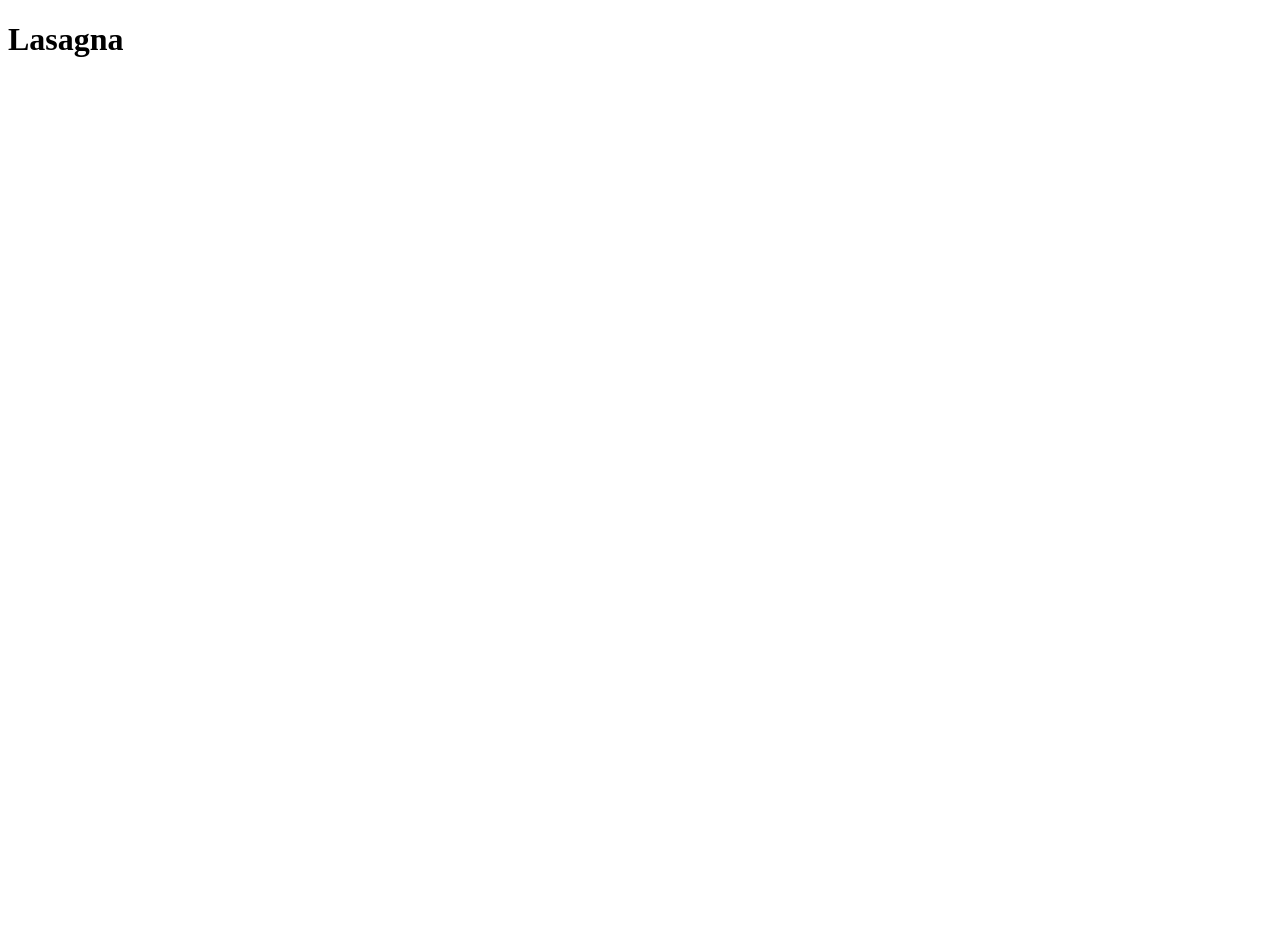
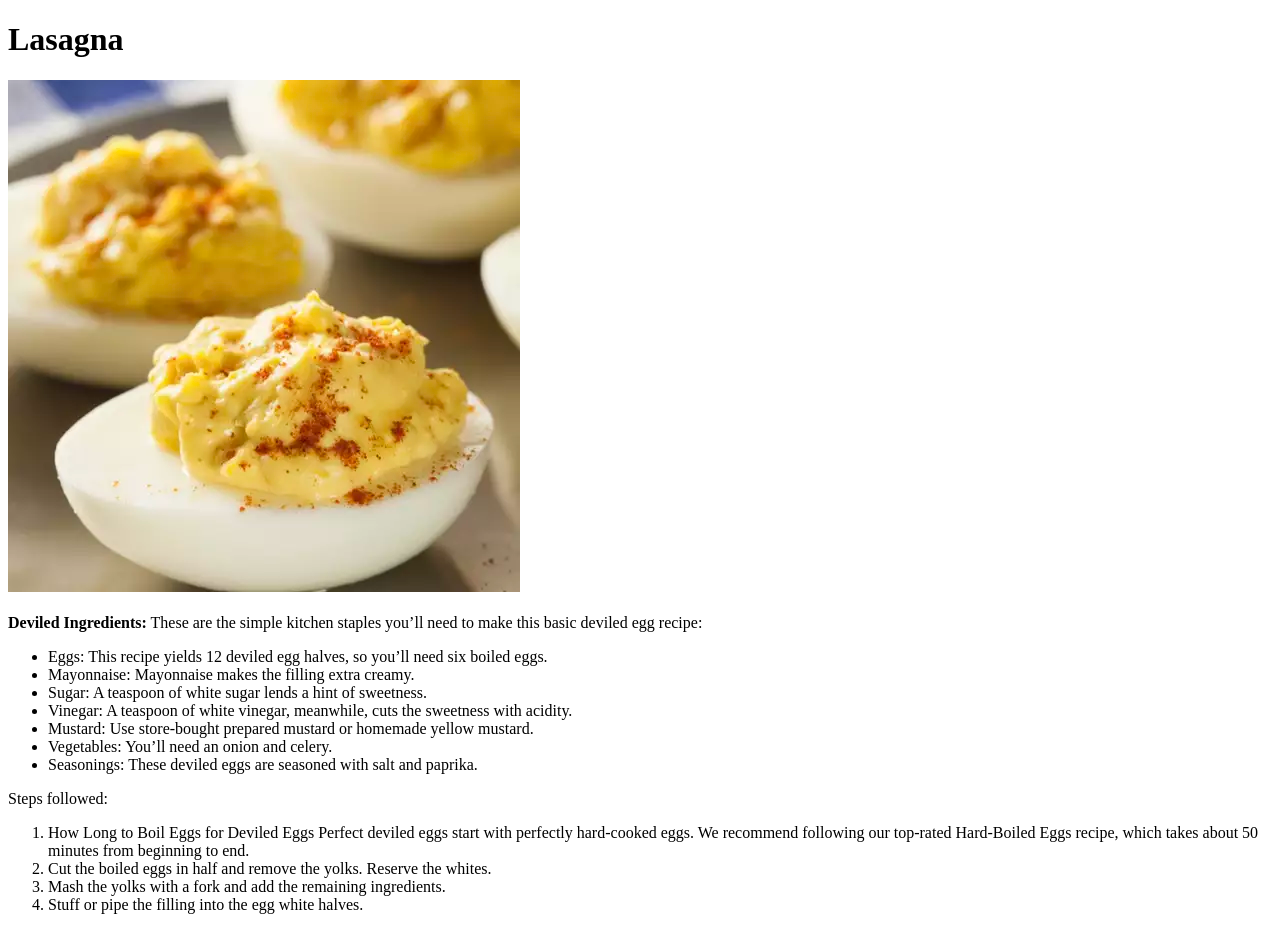
Before and after one commit to phaxier/odin-recipes, a plain HTML site: page recipes/lasagna.html in a window 1280 px wide. Before the commit the page ends 800 px from the top, so only its background shows below. Drawn offline with Linux system fonts and the light colour scheme.

Commit message:
index.html

```diff
--- a/recipes/lasagna.html
+++ b/recipes/lasagna.html
@@ -8,5 +8,30 @@
 </head>
 <body>
     <h1>Lasagna</h1>
+    <p>
+        <img src="image.webp" alt="Deviled Eggs"><br><br><strong>Deviled
+            Ingredients:</strong>  These are the simple kitchen staples you’ll need to make this basic deviled egg recipe: <br>
+        <ul>
+            <li>Eggs: This recipe yields 12 deviled egg halves, so you’ll need six boiled eggs.</li>
+            <li>Mayonnaise: Mayonnaise makes the filling extra creamy. </li>
+            <li>Sugar: A teaspoon of white sugar lends a hint of sweetness. </li>
+            <li>Vinegar: A teaspoon of white vinegar, meanwhile, cuts the sweetness with acidity. </li>
+            <li>Mustard: Use store-bought prepared mustard or homemade yellow mustard. </li>
+            <li>Vegetables: You’ll need an onion and celery. </li>
+            <li>Seasonings: These deviled eggs are seasoned with salt and paprika. </li>
+        </ul>
+
+    </p>
+    <p>
+        Steps followed: <br>
+        <ol>
+            <li>How Long to Boil Eggs for Deviled Eggs
+                Perfect deviled eggs start with perfectly hard-cooked eggs. We recommend following our top-rated Hard-Boiled Eggs recipe, which takes about 50 minutes from beginning to end. </li>
+                <li>Cut the boiled eggs in half and remove the yolks. Reserve the whites. </li>
+                <li>Mash the yolks with a fork and add the remaining ingredients. </li>
+                <li>Stuff or pipe the filling into the egg white halves. </li>
+        </ol>
+    </p>
+
 </body>
 </html>
```
Also changed, not shown: index.html (+8 -2 lines), recipes/artichokes.html (added), recipes/cake.html (added), recipes/carrot.html (added), recipes/pinapple.html (added), recipes/stuffing.html (added).
